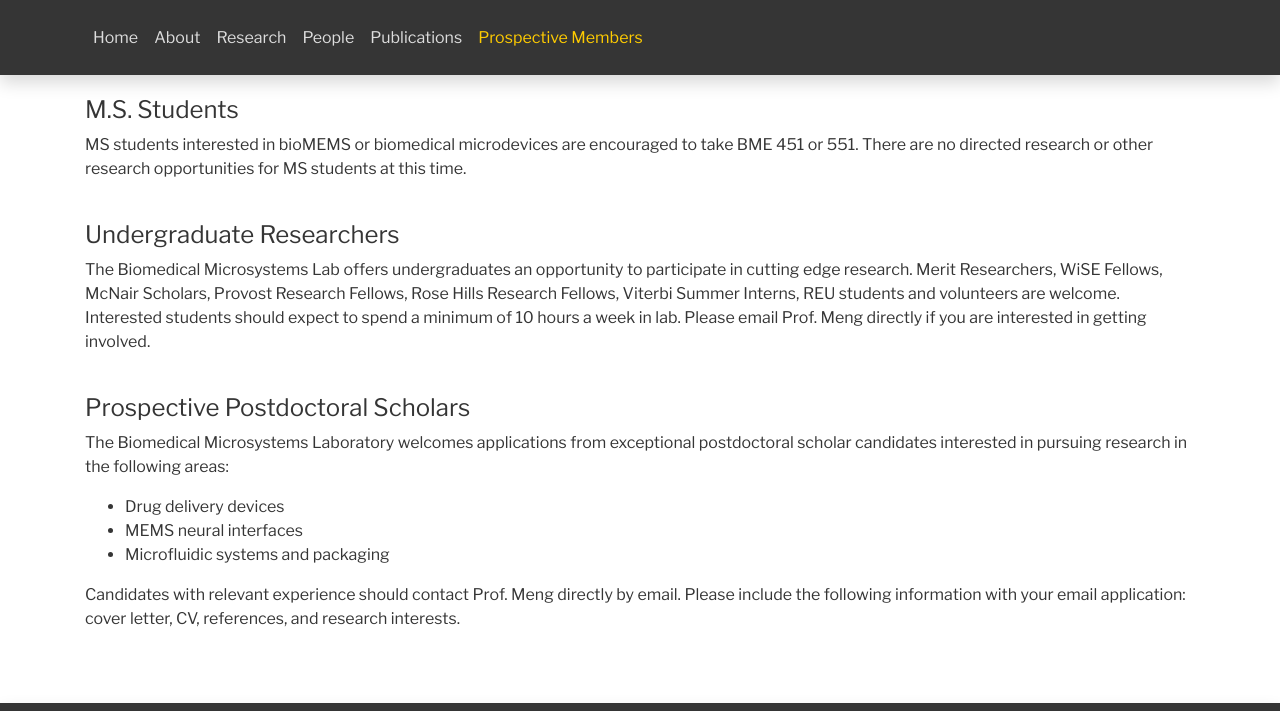
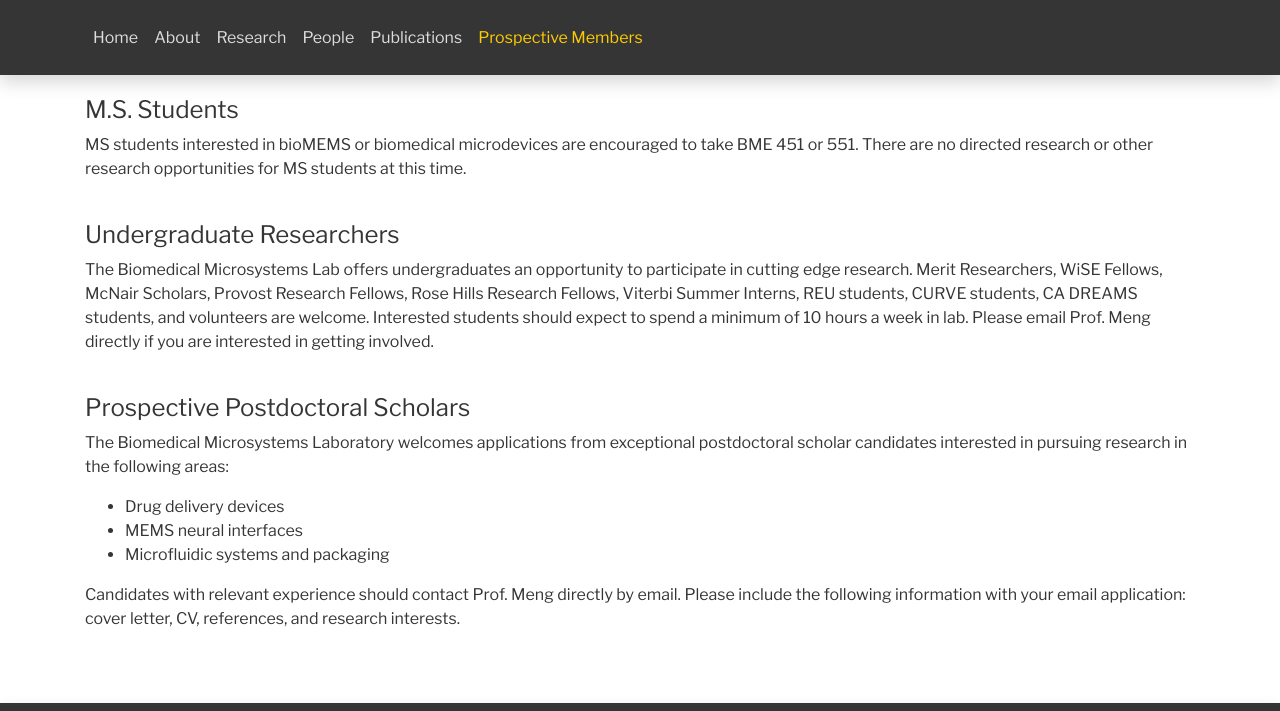
Before and after one commit to uscbiomems/uscbiomems.github.io, a Jekyll site: the page built from prospective.html, in a window 1280 px wide and 900 px high, scrolled down 851 px, cut to the strip 0-711 px from the top of the window. Built offline with Jekyll 4.4.1, drawn with Linux system fonts in a browser that asks for light colours.

```diff
--- a/prospective.html
+++ b/prospective.html
@@ -43,7 +43,7 @@ active_prospective: active
 	<br>
 	<h4>Undergraduate Researchers</h4>
 	<p>
-		The Biomedical Microsystems Lab offers undergraduates an opportunity to participate in cutting edge research. Merit Researchers, WiSE Fellows, McNair Scholars, Provost Research Fellows, Rose Hills Research Fellows, Viterbi Summer Interns, REU students and volunteers are welcome. Interested students should expect to spend a minimum of 10 hours a week in lab. Please email Prof. Meng directly if you are interested in getting involved.
+		The Biomedical Microsystems Lab offers undergraduates an opportunity to participate in cutting edge research. Merit Researchers, WiSE Fellows, McNair Scholars, Provost Research Fellows, Rose Hills Research Fellows, Viterbi Summer Interns, REU students, CURVE students, CA DREAMS students, and volunteers are welcome. Interested students should expect to spend a minimum of 10 hours a week in lab. Please email Prof. Meng directly if you are interested in getting involved.
 	</p>
 	<br>
 	<h4>Prospective Postdoctoral Scholars</h4>
```
Also changed, not shown: about.html (+10 -6 lines), 1 other file.
